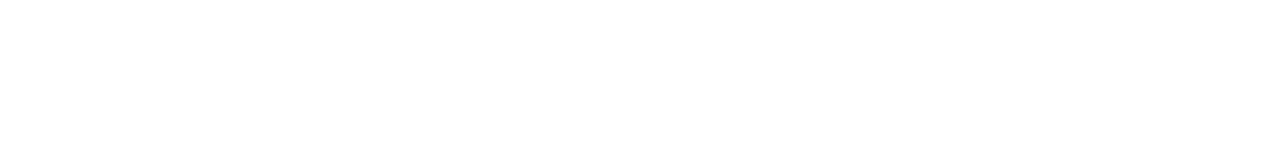
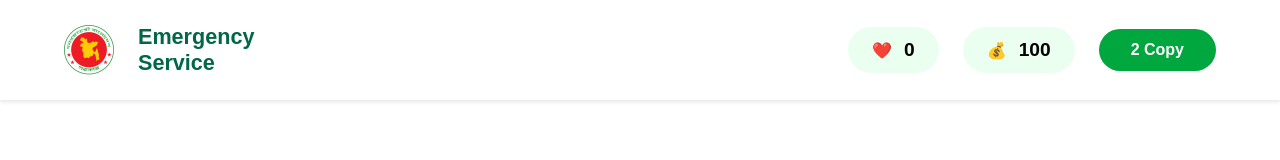
Before and after one commit to Eshrat48/B12-A5-Emergency-Hotline, a plain HTML site: page index.html in a window 1280 px wide. Drawn offline with Linux system fonts and the light colour scheme; a web font is replaced by a local one.

Commit message:
Navbar added

```diff
--- a/index.html
+++ b/index.html
@@ -4,8 +4,39 @@
     <meta charset="UTF-8">
     <meta name="viewport" content="width=device-width, initial-scale=1.0">
     <title>Joruri seba</title>
+    <link rel="preconnect" href="https://fonts.googleapis.com">
+    <link rel="preconnect" href="https://fonts.gstatic.com" crossorigin>
+    <link href="https://fonts.googleapis.com/css2?family=Hind+Madurai:wght@300;400;500;600;700&family=Noto+Serif:ital,wght@0,100..900;1,100..900&family=Open+Sans:ital,wght@0,300..800;1,300..800&family=Raleway:ital,wght@0,100..900;1,100..900&display=swap" rel="stylesheet">
+    <link rel="stylesheet" href="style/style.css">
 </head>
-<body>
+<body class="hind-madurai-regular">
+    <header>
+        <nav class="navbar">
+  <div class="navbar-left">
+    <img src="assets/logo.png" alt="Emergency Service Logo" class="logo">
+    <span class="website-name">Emergency <br> Service</span>
+  </div>
+  <div class="navbar-right">
+    <div class="icon-container heart-icon-container">
+      <span class="heart-icon">❤️</span>
+      <span id="heart-count">0</span>
+    </div>
+    <div class="icon-container coin-icon-container">
+      <span class="coin-icon">💰</span>
+      <span id="coin-count">100</span>
+    </div>
+    <button id="copy-button" class="copy-button">2 Copy</button>
+  </div>
+</nav>
+    </header>
 
+    <main>
+
+    </main>
+
+    <footer>
+
+    </footer>
+    <script src="logic.js"></script>
 </body>
 </html>
--- a/style/style.css
+++ b/style/style.css
@@ -0,0 +1,86 @@
+.hind-madurai-regular {
+  font-family: "Hind Madurai", sans-serif;
+  font-weight: 400;
+  font-style: normal;
+}
+
+body {
+  margin: 0; /* Remove default body margin */
+}
+
+/* Custom CSS for specific styling */
+.navbar {
+  display: flex;
+  justify-content: space-between;
+  align-items: center;
+  /* Adjust padding to make the navbar taller and elements spaced out */
+  padding: 1.5rem 4rem; /* Increased vertical and horizontal padding */
+  background-color: white;
+  box-shadow: 0 2px 4px rgba(0, 0, 0, 0.1);
+  width: 100%; /* Ensure it spans the full width */
+  box-sizing: border-box; /* Include padding in the width calculation */
+}
+
+.navbar-left {
+  display: flex;
+  align-items: center;
+  gap: 1.5rem; /* Increased gap for more spacing */
+}
+
+.logo {
+    /* Assuming your logo.png is sized appropriately, or you can set max-height */
+    height: 50px; /* Adjust logo height as needed to match visual scale */
+    width: auto;
+}
+
+.website-name {
+  color: #006747; /* Teal/dark green color */
+  font-size: 1.35rem; /* Larger font size for "Emergency Service" */
+  font-weight: bolder; /* Bolder to match the image */
+}
+
+.navbar-right {
+  display: flex;
+  align-items: center;
+  gap: 1.5rem; /* Increased gap for more spacing between icon containers and button */
+}
+
+.icon-container {
+  display: flex;
+  align-items: center;
+  gap: 0.75rem; /* Slightly larger gap inside icon containers */
+  padding: 0.75rem 1.5rem; /* Increased padding for larger containers */
+  border-radius: 9999px; /* Fully rounded corners */
+  font-size: 1.2rem; /* Larger font size for counts */
+  font-weight: 600;
+}
+
+.heart-icon-container {
+  background-color: rgba(65, 255, 107, 0.1); /* Light green background */
+}
+
+.coin-icon-container {
+  background-color: rgba(65, 255, 107, 0.1); /* Light green background */
+}
+
+.heart-icon,
+.coin-icon {
+    font-size: 1rem; /* Make the emojis larger */
+}
+
+
+.copy-button {
+  background-color: rgba(0, 166, 62, 1); /* Forest green */
+  color: white;
+  font-weight: 700; /* Bolder text for the button */
+  padding: 0.75rem 2rem; /* Increased padding for a larger button */
+  border: none;
+  border-radius: 9999px; /* Fully rounded corners */
+  cursor: pointer;
+  font-size: 1rem; /* Larger font size for button text */
+  transition: background-color 0.3s ease; /* Smooth hover effect */
+}
+
+.copy-button:hover {
+    background-color: #1a6f1a; /* Darker green on hover */
+}
```
Also changed, not shown: js/logic.js (added, +19 -0 lines).
